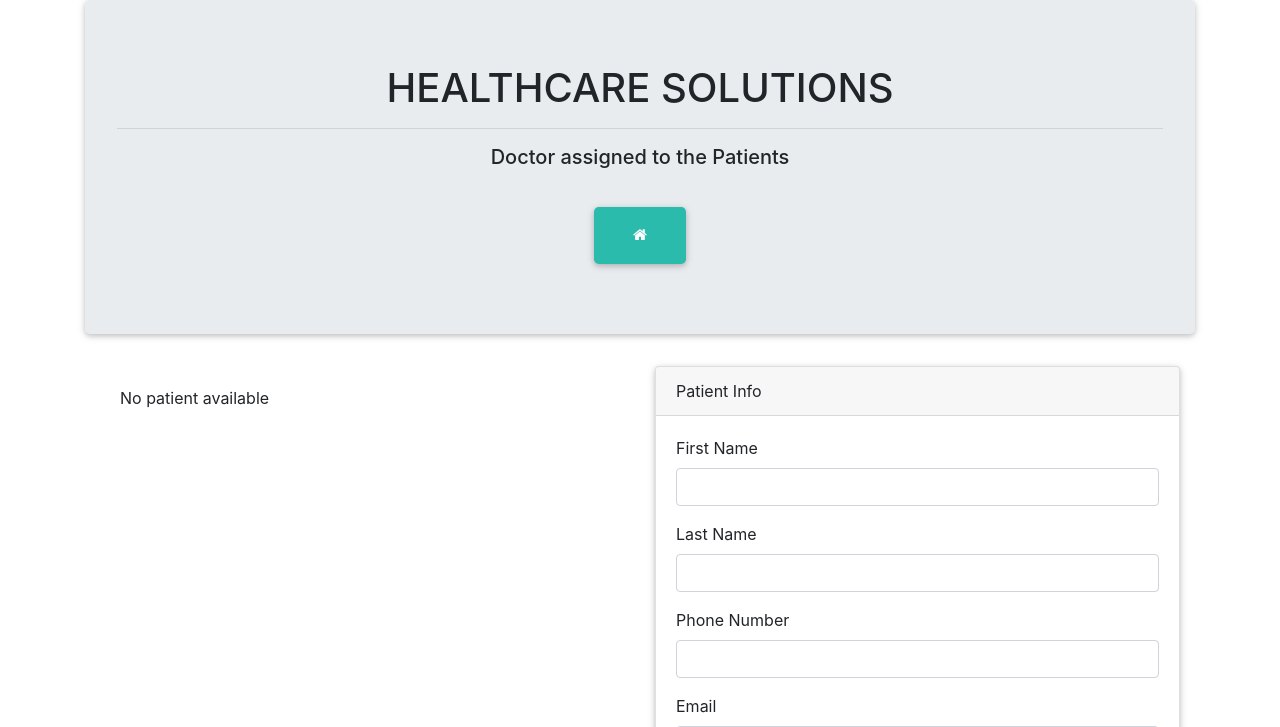
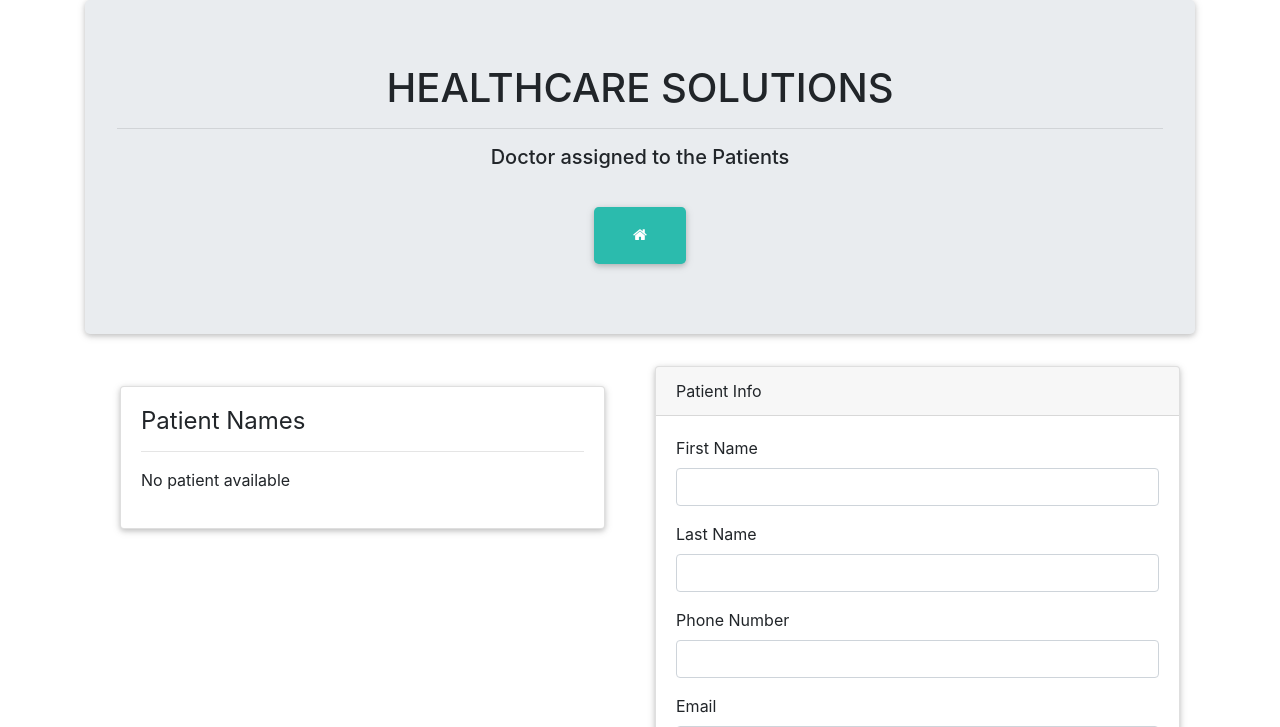
Before and after one commit to izuua/project_2, a Node server app: template views/doctor.handlebars in a window 1280 px wide. Shown: the top 727 px of the page. Run offline with Node 20, Linux system fonts and the light colour scheme; the template is opened without the code that fills it, so the values that code supplies are empty; some libraries are stand-ins or nearby versions.

Commit message:
adding patient card

```diff
--- a/views/doctor.handlebars
+++ b/views/doctor.handlebars
@@ -32,19 +32,37 @@
       </div>
     </div>
 
-    <div class="container">
+     <div class="container">
       <div class="row">
         <div class="col-6">
           <div class="card-body">
-            {{#each patients}}
+            {{!-- ................................... --}}
+
+<!-- Card Light -->
+ <div class="card">
+
+  <!-- Card content -->
+  <div class="card-body">
+
+    <h4 class="card-title">Patient Names</h4>
+    <hr>
+    <!-- Text -->
+    <p class="card-text"> {{#each patients}}
 
             <a href="/patient?id={{id}}"><li>{{firstName}} {{lastName}}</li></a>
 
             {{else}}
 
             <p>No patient available</p>
-            {{/each}}
-          </div>
+            {{/each}}</p>
+    <!-- Link -->
+    {{!-- <a href="#!" class="black-text d-flex justify-content-end"><h5>Read more <i class="fas fa-angle-double-right"></i></h5></a> --}}
+
+  </div>
+
+</div>
+
+           </div>
         </div>
         <div class="col-6">
           <div class="card">
```
Also changed, not shown: views/index.html (+10 -6 lines).
